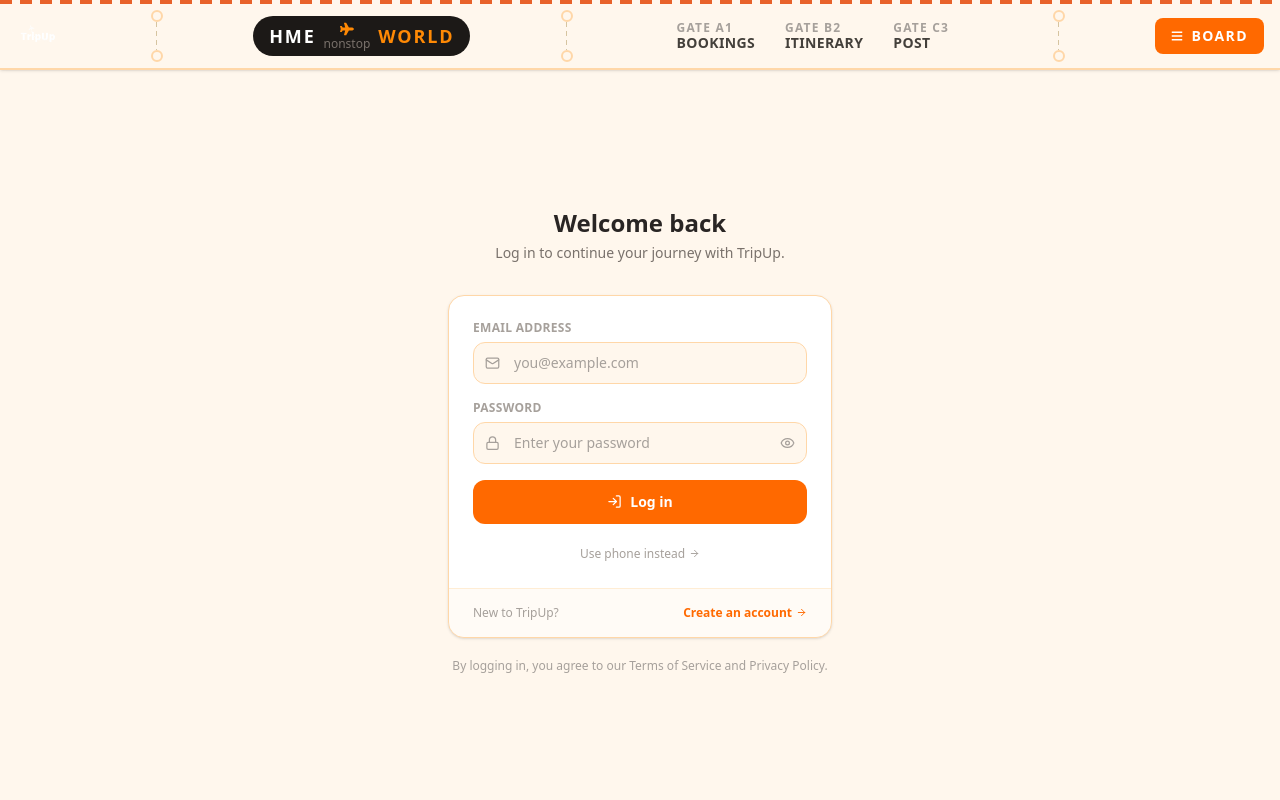
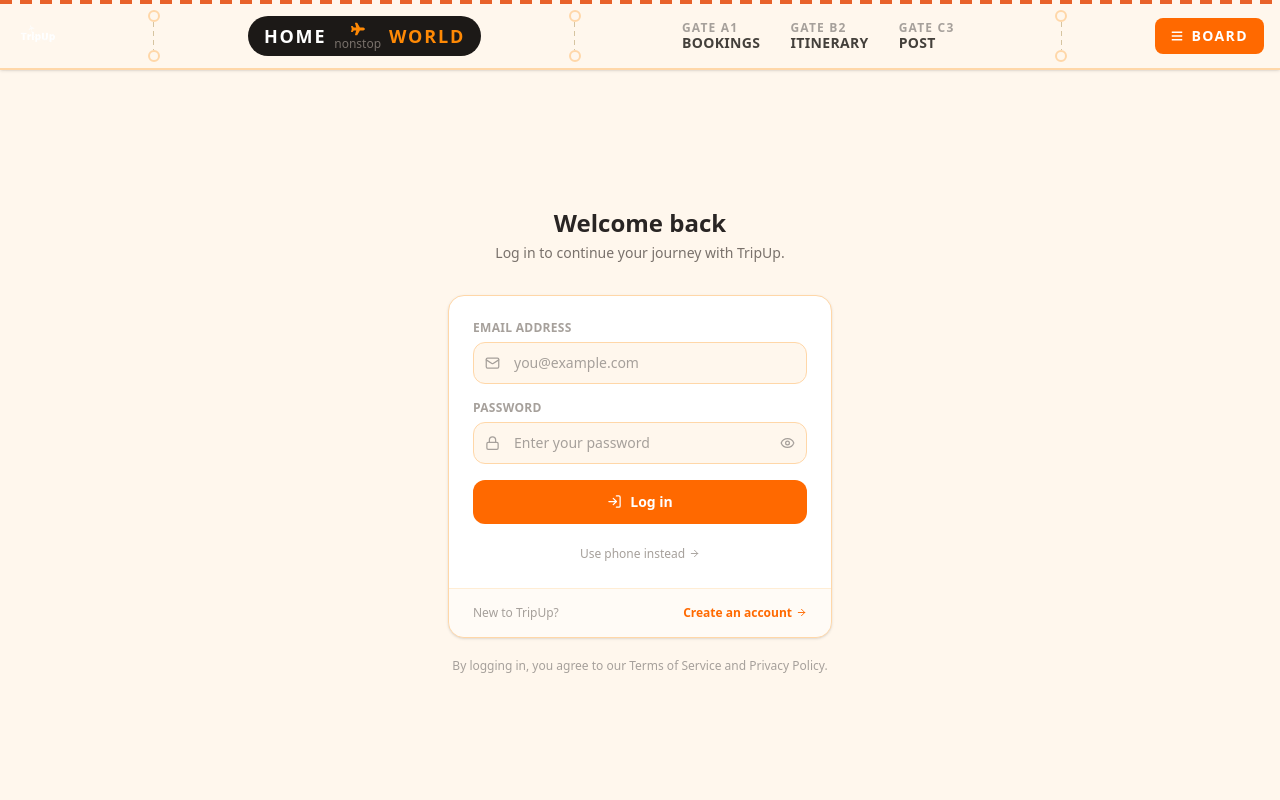
Before and after one commit to yogpote035/tripup-travel-app, a React (Vite) app in the folder Frontend/: page /login in a window 1280 px wide. Shown: the top 800 px of the page. Built offline with nearby package versions, Linux system fonts and the light colour scheme.

Commit message:
feat: Update Navbar branding and enhance loading state in RecentActivity component

```diff
--- a/Frontend/src/General/Navbar.jsx
+++ b/Frontend/src/General/Navbar.jsx
@@ -89,7 +89,7 @@ const Navbar = () => {
             }}
           >
             <span className="font-black text-white text-lg tracking-widest uppercase">
-              HME
+              HOME
             </span>
             <div className="flex flex-col items-center">
               <FaPlane className="text-orange-400 text-sm" />
@@ -265,7 +265,7 @@ const Navbar = () => {
             )}
           </div>
           <p className="text-center text-xs tracking-widest text-stone-500 uppercase font-semibold">
-            TRIPUP · BON VOYAGE
+            TRIPUP · Yogesh Pote
           </p>
         </div>
       </aside>
--- a/Frontend/src/components/RecentActivity/RecentActivity.jsx
+++ b/Frontend/src/components/RecentActivity/RecentActivity.jsx
@@ -11,6 +11,7 @@ import {
 } from "lucide-react";
 import { GetRecentActivity } from "../../../AllStatesFeatures/Recent Activity/RecentActivitySlice";
 import { format } from "date-fns";
+import Loading from "../../General/Loading";
 
 const typeConfig = {
   train:  { icon: TrainFront, label: "Train" },
@@ -43,10 +44,11 @@ const RecentActivity = () => {
         <div className="bg-white border border-orange-200 rounded-2xl shadow-sm overflow-hidden">
 
           {loading ? (
-            <div className="flex flex-col items-center justify-center py-16 gap-3">
-              <div className="w-8 h-8 rounded-full border-2 border-orange-200 border-t-orange-500 animate-spin" />
-              <p className="text-sm text-stone-400">Loading activity…</p>
-            </div>
+            // <div className="flex flex-col items-center justify-center py-16 gap-3">
+            //   <div className="w-8 h-8 rounded-full border-2 border-orange-200 border-t-orange-500 animate-spin" />
+            //   <p className="text-sm text-stone-400">Loading activity…</p>
+            // </div>
+            <Loading message="Loading activity…" color="border-t-orange-500" />
           ) : activities.length === 0 ? (
             <div className="flex flex-col items-center justify-center py-16 gap-3">
               <Compass size={36} className="text-stone-300" strokeWidth={1.5} />
```
